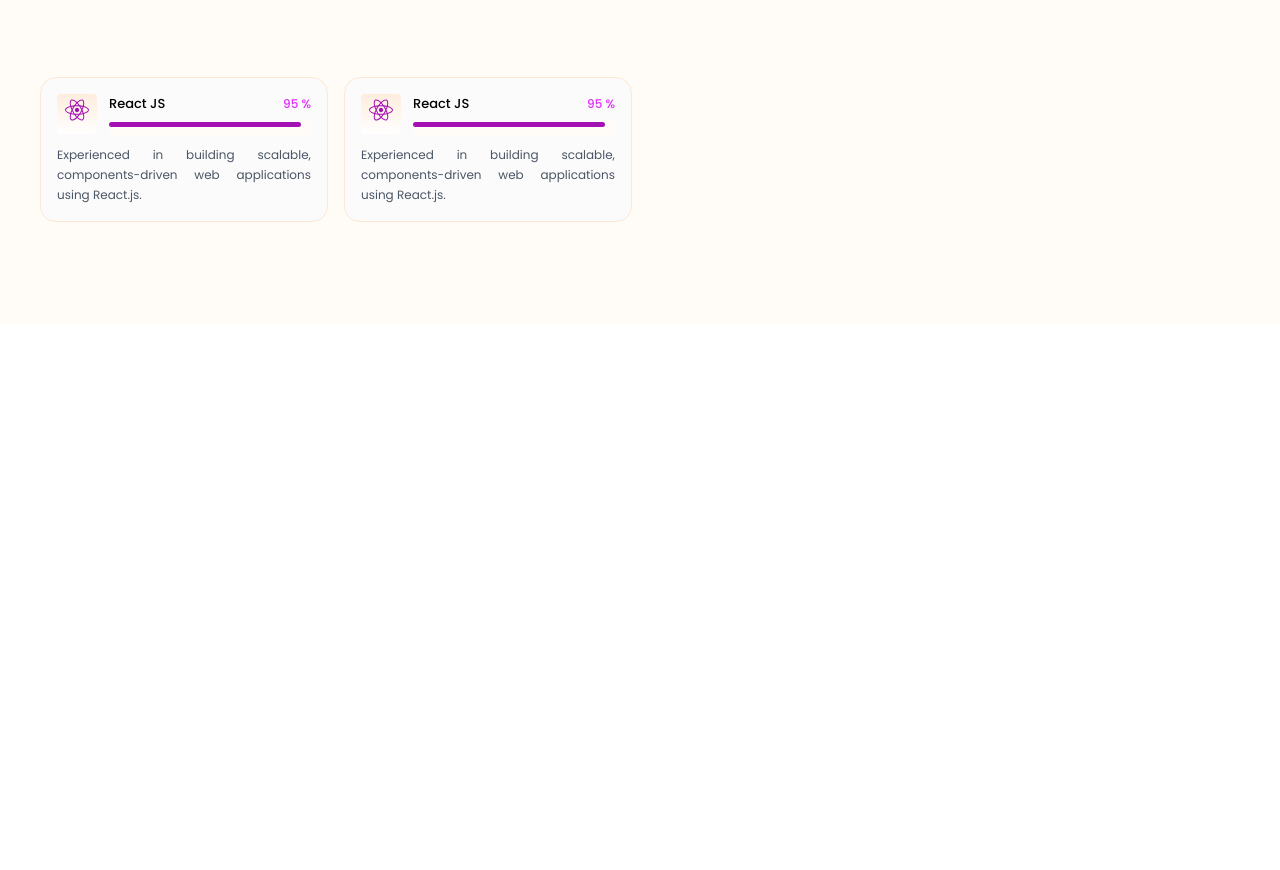
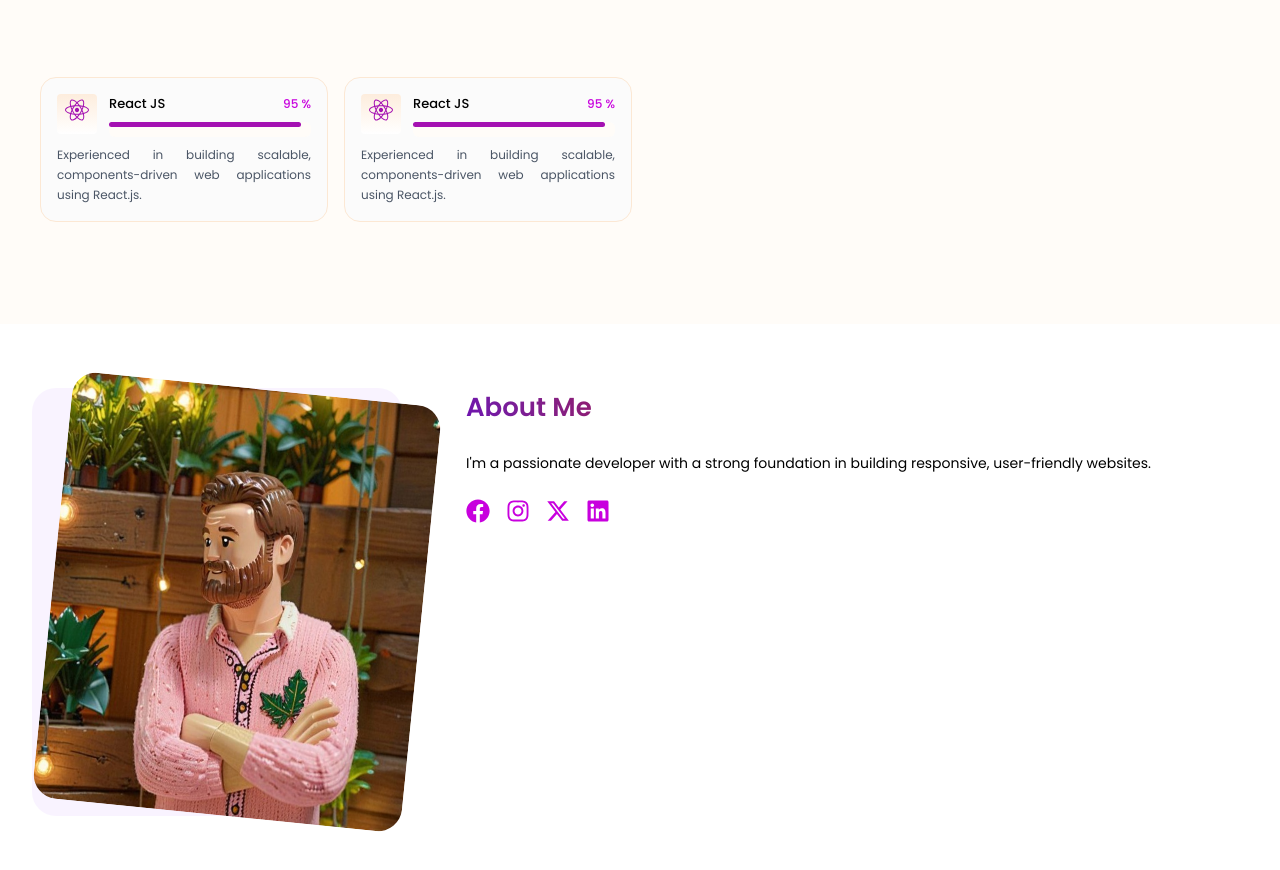
Before and after one commit to Sid-bit28/SiddarthPortfolio, a React (Vite) app: page / in a window 1280 px wide. Shown: the part 1249-2119 px from the top of the page. Before the commit the page ends 1893 px from the top, so only its background shows below. Built offline with nearby package versions, Linux system fonts and the light colour scheme.

Commit message:
Added About Me section

```diff
--- a/src/App.jsx
+++ b/src/App.jsx
@@ -3,6 +3,7 @@
 import Navbar from './components/Navbar';
 import Hero from './sections/Hero';
 import TechnicalProficiency from './sections/TechnicalProficiency';
+import AboutMe from './sections/AboutMe';
 
 const App = () => {
   return (
@@ -10,6 +11,7 @@
       <Navbar />
       <Hero />
       <TechnicalProficiency />
+      <AboutMe />
     </div>
   );
 };
--- a/src/index.css
+++ b/src/index.css
@@ -4,7 +4,7 @@
 
 @theme {
   --color-primary: oklch(0.518 0.235 323.949);
-  --color-secondary: oklch(0.667 0.295 322.15);
+  --color-secondary: oklch(0.591 0.293 322.896);
   --color-background: #fffcf8;
   --color-white: #fbfbfb;
 }
--- a/src/sections/AboutMe.jsx
+++ b/src/sections/AboutMe.jsx
@@ -1,7 +1,47 @@
 import React from 'react';
 
+import PROFILE_PIC from '../assets/images/Profile_Pic.jpg';
+import { ABOUT_ME } from '../utils/data';
+
 const AboutMe = () => {
-  return <div>AboutMe</div>;
+  return (
+    <section id="about" className="container mx-auto px-8 py-16">
+      <h4 className="block lg:hidden w-[200px] section-title text-left mb-16">
+        About Me
+      </h4>
+      <div className="flex flex-col lg:flex-row gap-16 items-start justify-between">
+        <div className="w-[300px] md:w-[370px] h-[350px] md:h-[428px] bg-purple-100/50 rounded-3xl mx-auto">
+          <img
+            src={PROFILE_PIC}
+            alt="Profile Pic"
+            className="profile-pic rounded-3xl mr-6 md:mr-0 md:ml-5"
+          />
+        </div>
+        <div className="flex-1">
+          <h4 className="hidden lg:block w-[200px] section-title text-left">
+            About Me
+          </h4>
+          <p
+            className='text-sm
+            text-justify
+            leading-6
+            whitespace-pre-line
+            mt-4"'
+          >
+            {ABOUT_ME.content}
+          </p>
+
+          <div className="flex gap-4 mt-6">
+            {ABOUT_ME.socialLinks.map(social => (
+              <a key={social.label} className="cursor-pointer group">
+                <social.icon className="text-2xl text-secondary transition-transform duration-300 group-hover:rotate-12 group-hover:scale-110 group-hover:translate-y-[-2px] group-hover:text-primary" />
+              </a>
+            ))}
+          </div>
+        </div>
+      </div>
+    </section>
+  );
 };
 
 export default AboutMe;
--- a/src/utils/data.js
+++ b/src/utils/data.js
@@ -105,7 +105,7 @@
 ];
 
 export const ABOUT_ME = {
-  content: `I'm a passionate developer with a strong foundation in building responsive, user-friendly websites.`,
+  content: `\nI'm a passionate developer with a strong foundation in building responsive, user-friendly websites.`,
   socialLinks: [
     { id: '01', label: 'Facebook', icon: FaFacebook, link: '#' },
     { id: '02', label: 'Instagram', icon: FaInstagram, link: '#' },
```
